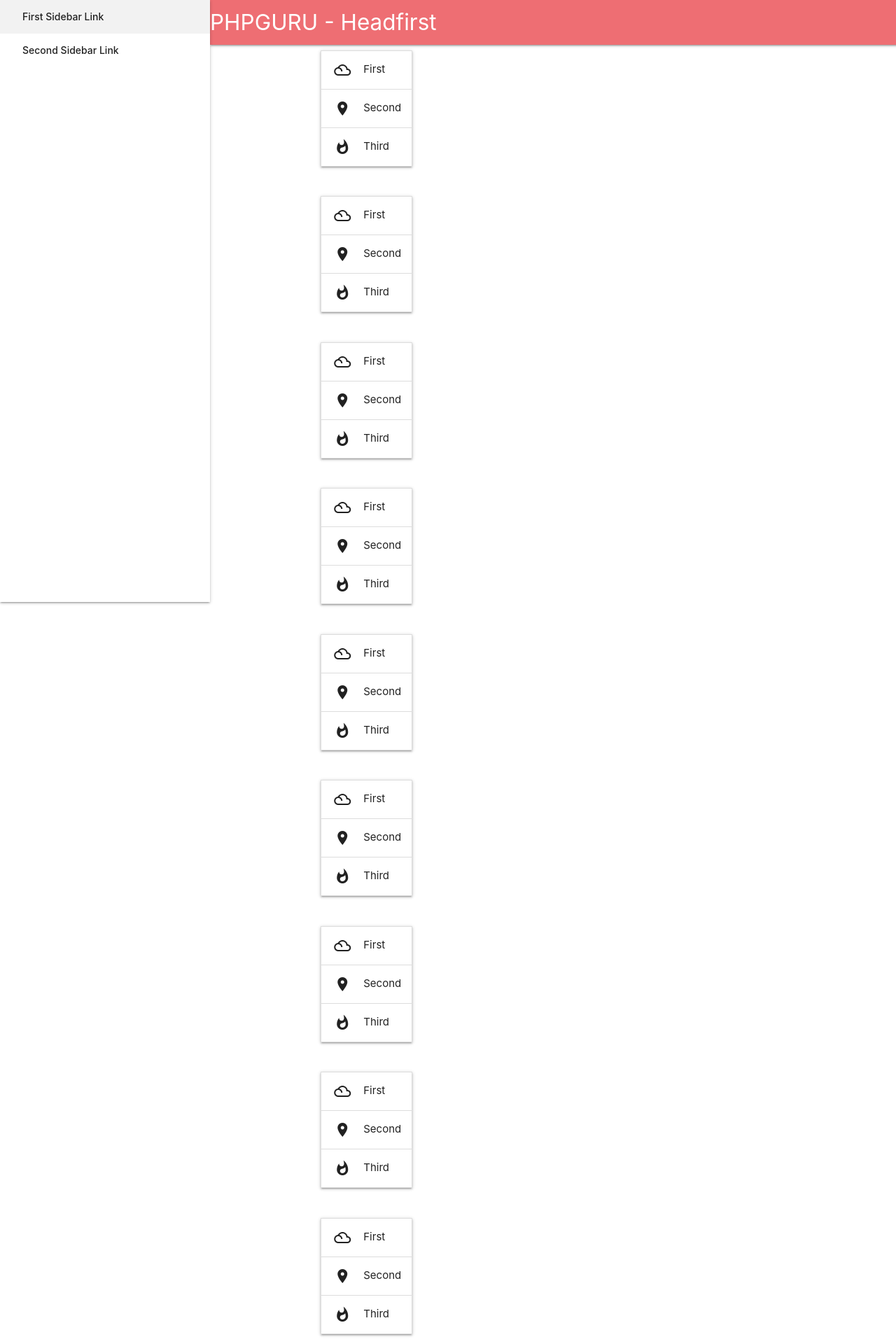
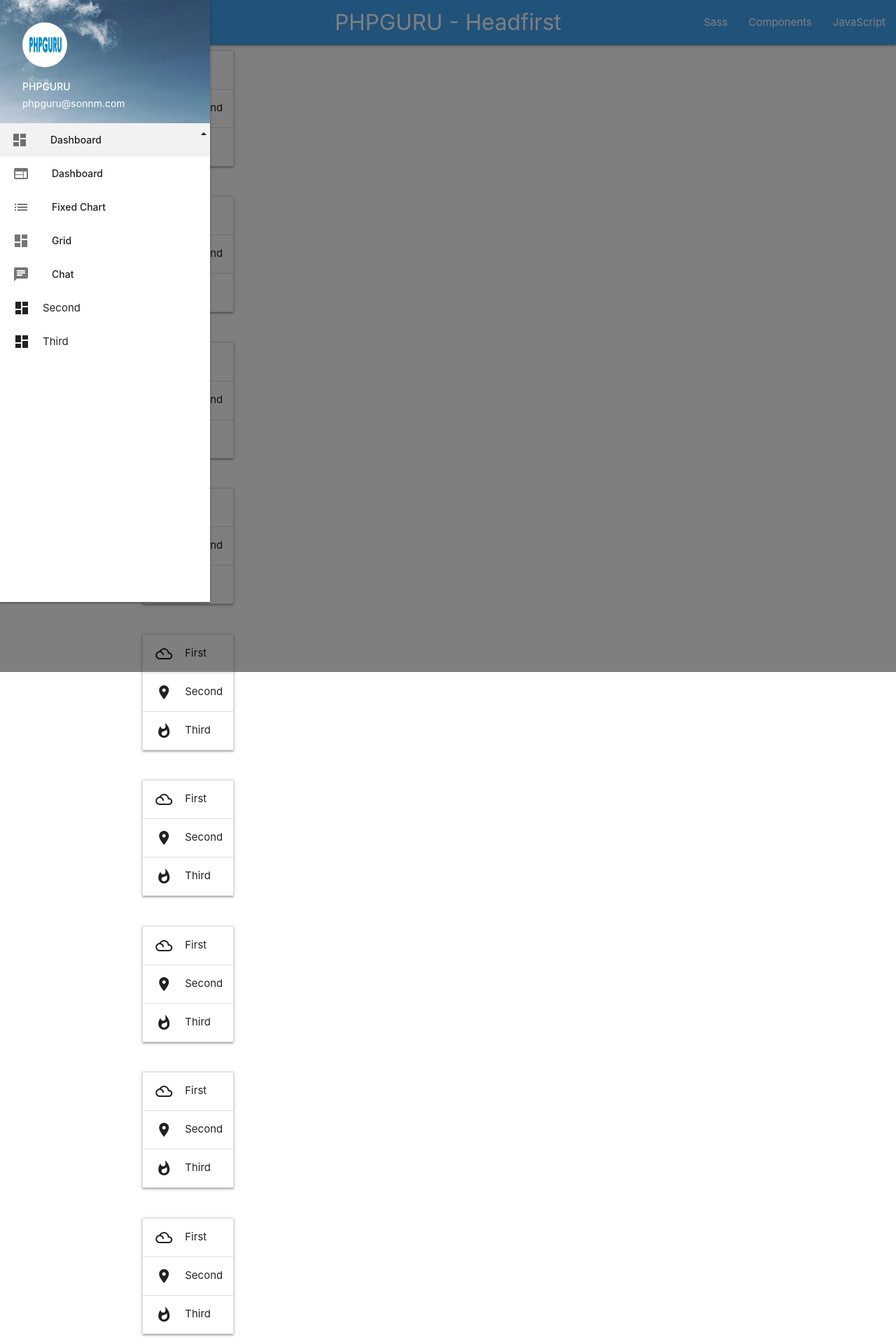
Before and after one commit to phpguru-net/phpguru-headfirst, a PHP site: page /admin.php in a window 1280 px wide. Shown: the top 1920 px of the page at 70% size. Run offline with PHP 8.4, Linux system fonts and the light colour scheme.

Commit message:
Admin UI : Material sidenav

```diff
--- a/admin.php
+++ b/admin.php
@@ -1,3 +1,9 @@
+<?php
+function get_template_directory_uri()
+{
+  return '/web/themes/phpguru/dist';
+}
+?>
 <!DOCTYPE html>
 <html lang="en">
 
@@ -6,13 +12,13 @@
   <meta http-equiv="X-UA-Compatible" content="IE=edge">
   <meta name="viewport" content="width=device-width, initial-scale=1.0">
   <title>Admin - PHPGURU - Headfirst</title>
-  <link href="/web/themes/phpguru/dist/admin.css" rel="stylesheet" />
+  <link href="<?= get_template_directory_uri() ?>/admin.css" rel="stylesheet" />
 </head>
 
-<body class="has-fixed-sidenav">
+<body>
   <header>
     <div class="navbar-fixed">
-      <nav>
+      <nav class="navbar blue lighten-1">
         <div class="nav-wrapper">
           <a href="#" class="brand-logo">PHPGURU - Headfirst</a>
           <ul id="nav-mobile" class="right hide-on-med-and-down">
@@ -20,12 +26,51 @@
             <li><a class="active" href="badges.html">Components</a></li>
             <li><a href="collapsible.html">JavaScript</a></li>
           </ul>
+          <a href="#" data-target="slide-out" class="sidenav-trigger left"><i class="material-icons">menu</i></a>
         </div>
       </nav>
     </div>
-    <ul id="slide-out" class="sidenav sidenav-fixed">
-      <li><a href="#!">First Sidebar Link</a></li>
-      <li><a href="#!">Second Sidebar Link</a></li>
+    <ul id="slide-out" class="sidenav">
+      <li>
+        <div class="user-view">
+          <div class="background">
+            <img src="<?= get_template_directory_uri() ?>/assets/admin/images/sidebar.jpg">
+          </div>
+          <a href="#user"><img class="circle" src="<?= get_template_directory_uri() ?>/assets/admin/images/phpguru-logo.jpg"></a>
+          <a href="#name"><span class="white-text name">PHPGURU</span></a>
+          <a href="#email"><span class="white-text email">phpguru@sonnm.com</span></a>
+        </div>
+      </li>
+      <li>
+        <ul class="collapsible">
+          <li class="active" aria-expanded="true">
+            <a class="collapsible-header">
+              <i class="material-icons">dashboard</i>
+              <p>
+                Dashboard
+                <b class="caret"></b>
+              </p>
+            </a>
+            <div class="collapsible-body">
+              <ul class="nav">
+                <li><a href="/pages/admin-dashboard" class="waves-effect">Dashboard<i class="material-icons">web</i></a></li>
+                <li><a href="/pages/admin-fixed-chart" class="waves-effect">Fixed Chart<i class="material-icons">list</i></a></li>
+                <li><a href="/pages/admin-grid" class="waves-effect active">Grid<i class="material-icons">dashboard</i></a></li>
+                <li><a href="/pages/admin-chat" class="waves-effect">Chat<i class="material-icons">chat</i></a></li>
+              </ul>
+            </div>
+          </li>
+          <li>
+            <div class="collapsible-header"><i class="material-icons">dashboard</i>Second</div>
+            <div class="collapsible-body"><span>Lorem ipsum dolor sit amet.</span></div>
+          </li>
+          <li>
+            <div class="collapsible-header"><i class="material-icons">dashboard</i>Third</div>
+            <div class="collapsible-body"><span>Lorem ipsum dolor sit amet.</span></div>
+          </li>
+        </ul>
+
+      </li>
     </ul>
   </header>
   <main>
@@ -52,6 +97,40 @@
       </div>
     <?php endfor; ?>
   </main>
+  <footer class="page-footer">
+    <div class="container">
+      <div class="row">
+        <div class="col s6 m3">
+          <img class="materialize-logo" src="//cdn.shopify.com/s/files/1/1775/8583/t/1/assets/materialize-logo.png?v=17909639059119771368" alt="Materialize">
+          <p>Made with love by Materialize.</p>
+        </div>
+        <div class="col s6 m3">
+          <h5>About</h5>
+          <ul>
+            <li><a href="#!">Blog</a></li>
+            <li><a href="#!">Pricing</a></li>
+            <li><a href="#!">Docs</a></li>
+          </ul>
+        </div>
+        <div class="col s6 m3">
+          <h5>Connect</h5>
+          <ul>
+            <li><a href="#!">Community</a></li>
+            <li><a href="#!">Subscribe</a></li>
+            <li><a href="#!">Email</a></li>
+          </ul>
+        </div>
+        <div class="col s6 m3">
+          <h5>Contact</h5>
+          <ul>
+            <li><a href="#!">Twitter</a></li>
+            <li><a href="#!">Facebook</a></li>
+            <li><a href="#!">Github</a></li>
+          </ul>
+        </div>
+      </div>
+    </div>
+  </footer>
   <script type="text/javascript" src="/web//themes//phpguru/dist/admin.js"></script>
 </body>
 
--- a/web/themes/phpguru/src/admin.scss
+++ b/web/themes/phpguru/src/admin.scss
@@ -3,14 +3,67 @@
 // 0. Fonts
 @import url("https://fonts.googleapis.com/icon?family=Material+Icons");
 
-// 1. Layout
-
-body.has-fixed-sidenav {
-  padding-left: 300px;
+// icons
+.caret {
+  display: inline-block;
+  width: 0px;
+  height: 0px;
+  border-top: 4px dashed;
+  border-left: 4px solid transparent;
+  border-right: 4px solid transparent;
 }
 
-// .sidenav.sidenav-fixed {
-//   left: 0;
-//   position: fixed;
-//   width: 300px;
-// }
+.caret {
+  transition: all 0.15s ease-in;
+}
+
+// 1. Layout
+body:not(.has-fixed-sidenav) nav a.sidenav-trigger {
+  display: block;
+}
+
+body:not(.has-fixed-sidenav) nav.navbar .brand-logo {
+  position: absolute;
+  left: 50%;
+  transform: translateX(-50%);
+}
+
+.sidenav {
+  // @extend .blue, .lighten-1;
+  .user-view {
+    margin: 0;
+  }
+  .collapsible li .caret {
+    margin-top: 13px;
+    position: absolute;
+    right: 5px;
+  }
+  .collapsible li[aria-expanded="true"] .caret {
+    transform: rotate(180deg);
+  }
+  .collapsible li p {
+    margin: 0;
+  }
+  .nav {
+    margin: 0;
+    padding: 0;
+    li a {
+      padding: 0 18px;
+    }
+  }
+}
+
+.page-footer {
+  background-color: #fff;
+  border-top: 1px solid #e0e0e0;
+  color: #444;
+  padding: 40px 0;
+  margin: 0;
+}
+.page-footer ul li a,
+.page-footer p {
+  color: #999;
+  font-size: 0.8rem;
+  font-weight: 300;
+  margin: 5px 0;
+}
```
Also changed, not shown: web/themes/phpguru/src/admin.js (+16 -0 lines), web/themes/phpguru/webpack.config.js (+6 -3 lines), README.md, web/themes/phpguru/dist/admin.css, web/themes/phpguru/dist/admin.js, web/themes/phpguru/dist/assets/admin/images/phpguru-logo.jpg (added), web/themes/phpguru/dist/assets/admin/images/sidebar-bg.jpg (added), web/themes/phpguru/dist/assets/admin/images/sidebar.jpg (added), web/themes/phpguru/dist/assets/web/images/phpguru-logo.jpg (added), 3 other files.
